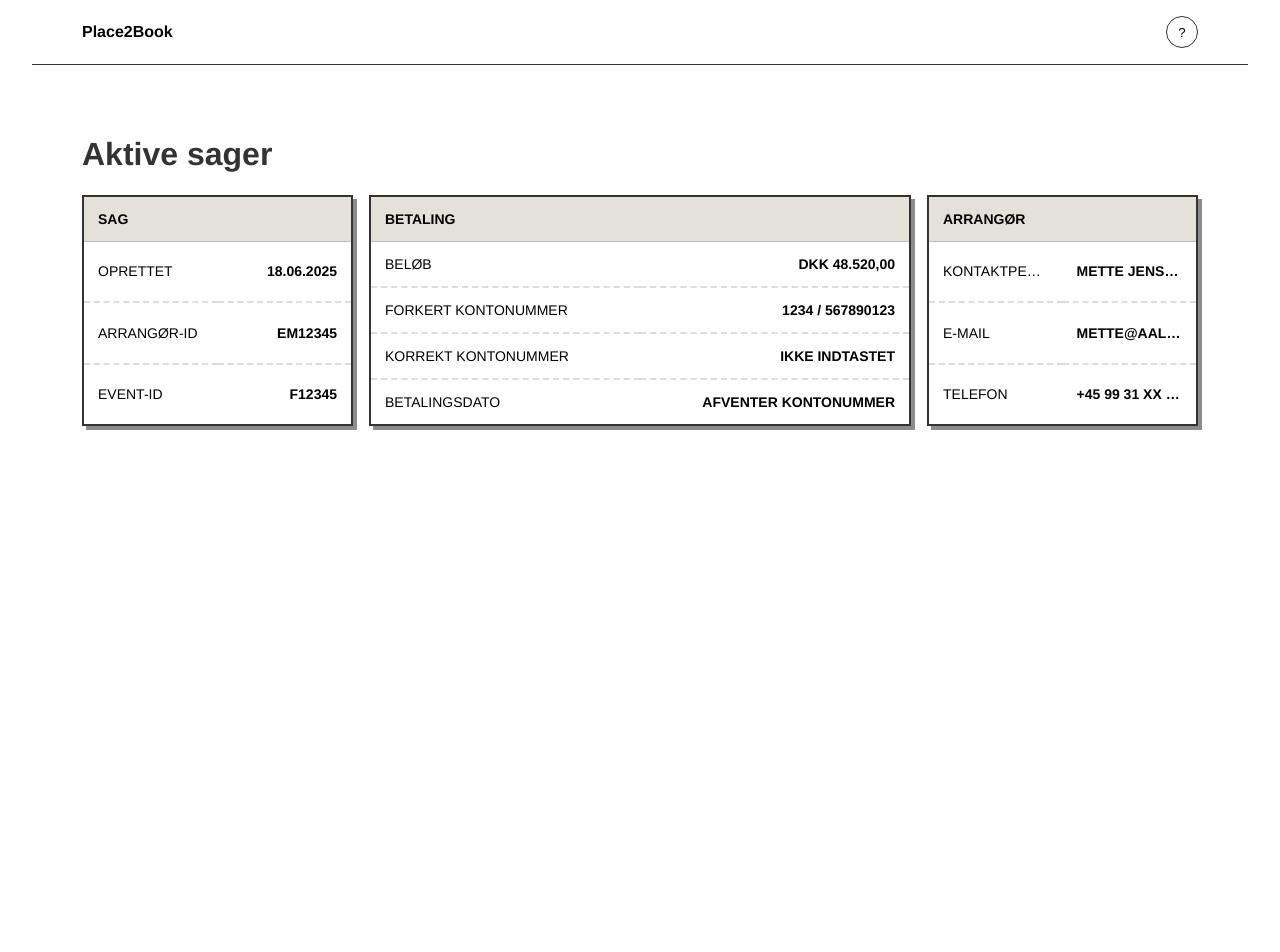
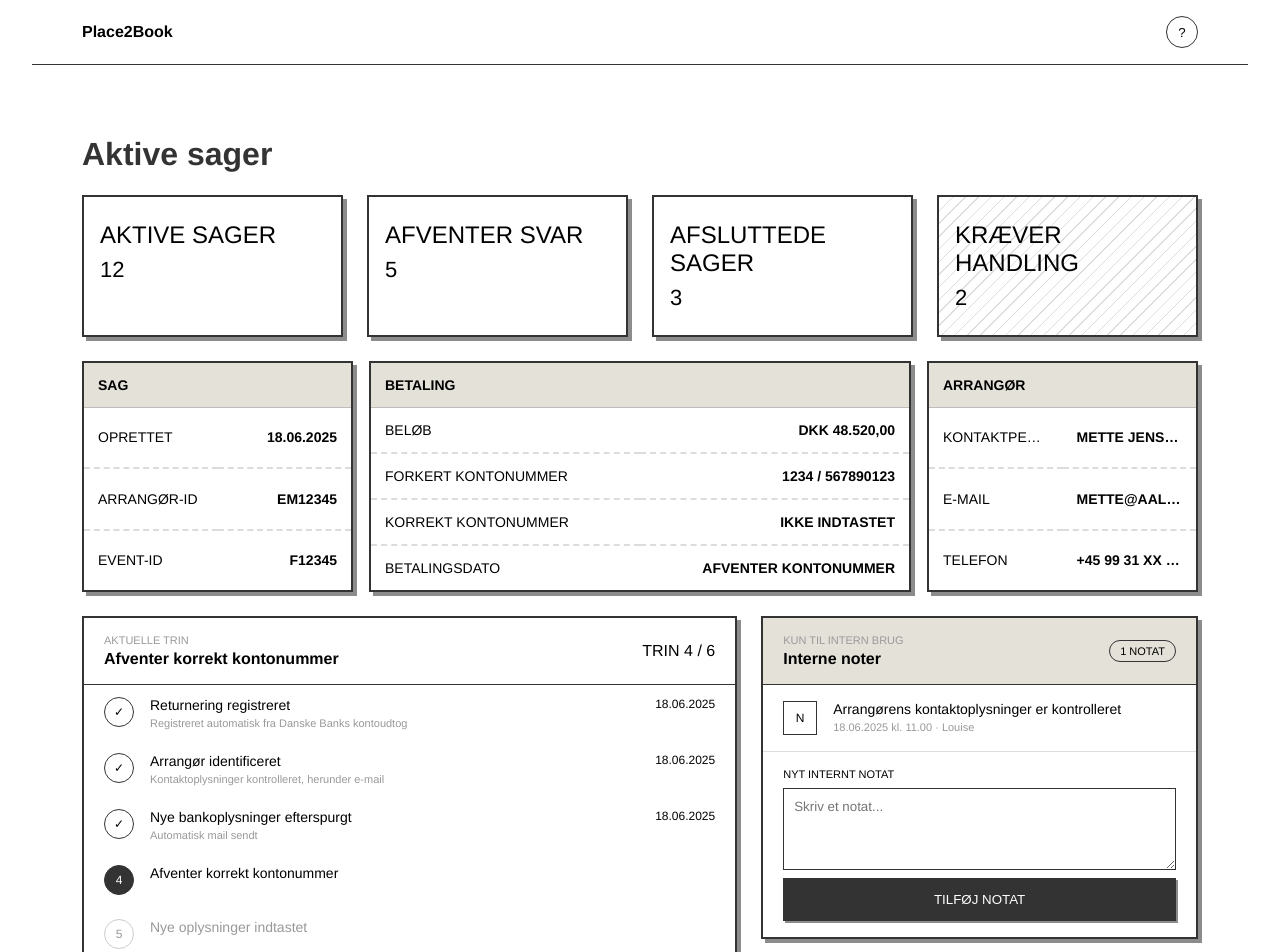
Before and after one commit to cs-26-dat-3-05/P3, a React (Vite) app in the folder frontend/: page / in a window 1280 px wide. Shown: the top 952 px of the page. Before the commit the page ends 800 px from the top, so only its background shows below. Built offline with nearby package versions, Linux system fonts and the light colour scheme.

Commit message:
Add AktuelleTrin and InternalNotes components, gen tilføjede KpiCards som blev fjenet af andet commit

```diff
--- a/frontend/src/App.tsx
+++ b/frontend/src/App.tsx
@@ -1,10 +1,28 @@
 import styled from "styled-components";
 import Header from "./components/Header";
 import KpiCard from "./components/KpiCard";
+import CaseCards from "./components/CaseCards";
+import AktuelleTrin from "./components/AktuelleTrin/index";
+import InternalNotes from "./components/InternalNotes/index";
+
 const Heading = styled.h1`
   color: var(--primary-color);
 `;
-import CaseCards from "./components/CaseCards";
+
+const KpiRow = styled.div`
+  display: grid;
+  grid-template-columns: repeat(4, 1fr);
+  gap: 24px;
+  margin-bottom: 24px;
+`;
+
+const CaseDetails = styled.div`
+  display: grid;
+  grid-template-columns: 3fr 2fr;
+  gap: 24px;
+  margin-top: 24px;
+  align-items: start;
+`;
 
 export default function App() {
   return (
@@ -12,7 +30,17 @@ export default function App() {
     <Header />
     <main className="page">
       <Heading>Aktive sager</Heading>
+      <KpiRow>
+        <KpiCard label="AKTIVE SAGER" count={12} />
+        <KpiCard label="AFVENTER SVAR" count={5} />
+        <KpiCard label="AFSLUTTEDE SAGER" count={3} />
+        <KpiCard label="KRÆVER HANDLING" count={2} highlighted />
+      </KpiRow>
       <CaseCards></CaseCards>
+      <CaseDetails>
+        <AktuelleTrin></AktuelleTrin>
+        <InternalNotes></InternalNotes>
+      </CaseDetails>
     </main>
     </>
   );
--- /dev/null
+++ b/frontend/src/components/AktuelleTrin/index.tsx
@@ -0,0 +1,74 @@
+import { Card, StepHeader, HeaderLabel, HeaderTitle, StepRow, StepCircle, StepText, StepTitle, StepDescription, StepDate} from "./style"
+export interface Step {
+    number: number;
+    title: string;
+    description?: string;
+    date?: string;
+    status: "done" | "current" | "upcoming";
+}
+
+const MOCK_STEPS: Step[] = [
+    {
+        number: 1,
+        title: "Returnering registreret",
+        description: "Registreret automatisk fra Danske Banks kontoudtog",
+        date: "18.06.2025",
+        status: "done",
+    },
+    {
+        number: 2,
+        title: "Arrangør identificeret",
+        description: "Kontaktoplysninger kontrolleret, herunder e-mail",
+        date: "18.06.2025",
+        status: "done",
+    },
+    {
+        number: 3,
+        title: "Nye bankoplysninger efterspurgt",
+        description: "Automatisk mail sendt",
+        date: "18.06.2025",
+        status: "done",
+    },
+    {
+        number: 4,
+        title: "Afventer korrekt kontonummer",
+        status: "current",
+    },
+    {
+        number: 5,
+        title: "Nye oplysninger indtastet",
+        status: "upcoming",
+    },
+    {
+        number: 6,
+        title: "Udbetaling genindsendt",
+        status: "upcoming",
+    }
+];
+
+export default function AktuelleTrin() {
+    const currentStep = MOCK_STEPS.find((step) => step.status === "current");
+    const totalSteps = MOCK_STEPS.length;
+    return (
+        <Card>
+            <StepHeader>
+                <div>
+                    <HeaderLabel>AKTUELLE TRIN</HeaderLabel>
+                    <HeaderTitle>{currentStep?.title}</HeaderTitle>
+                </div>
+                <span>TRIN {currentStep?.number} / {totalSteps}</span>
+            </StepHeader>
+
+            {MOCK_STEPS.map((step) => (
+                <StepRow key={step.number}>
+                    <StepCircle $status={step.status}>{step.status === "done" ? "✓" : step.number}</StepCircle>
+                    <StepText>
+                        <StepTitle $status={step.status}>{step.title}</StepTitle>
+                        <StepDescription>{step.description}</StepDescription>
+                    </StepText>
+                    <StepDate>{step.date}</StepDate>
+                </StepRow>
+            ))}
+        </Card>
+    );
+}
--- /dev/null
+++ b/frontend/src/components/AktuelleTrin/style.tsx
@@ -0,0 +1,83 @@
+import { styled } from "styled-components";
+import type { Step } from "./index";
+export const Card = styled.div.attrs({ className: "box"})`
+&& {
+    padding: 0px;
+}
+`;
+
+export const StepHeader = styled.div`
+    display: flex;
+    justify-content: space-between;
+    align-items: center;
+    padding: 16px 20px;
+    border-bottom: var(--border-sm);
+`;
+
+export const HeaderLabel = styled.p`
+    margin: 0px;
+    font-size: 11px;
+    color: #999;
+`;
+
+export const HeaderTitle = styled.p`
+    margin: 4px 0 0;
+    font-weight: bold;
+`;
+
+export const StepRow = styled.div`
+    display: flex;
+    gap: 16px;
+    padding: 12px 20px;
+`;
+
+export const StepCircle = styled.span<{ $status: Step["status"] }>`
+    display: flex;
+    align-items: center;
+    justify-content: center;
+    width: 28px;
+    height: 28px;
+    border-radius: 50%;
+    border: var(--border-sm);
+    font-size: 12px;
+    flex-shrink: 0;
+
+    ${({ $status}) =>
+        $status === "current" &&
+    `
+    background: var(--primary-color);
+    color: white;
+    `}
+
+    ${({ $status}) =>
+        $status === "upcoming" &&
+    `
+    border-color: #ccc;
+    color: #999;
+    `}
+`;
+
+export const StepText = styled.div`
+    flex: 1;
+`;
+
+export const StepTitle = styled.p<{ $status: Step["status"] }>`
+    margin: 0;
+    font-size: 14px;
+
+    ${({ $status }) =>
+        $status === "upcoming" &&
+        `
+            color: #999
+        `}
+`;
+
+export const StepDescription = styled.p`
+    margin: 4px 0 0;
+    font-size: 11px;
+    color: #999;
+`;
+
+export const StepDate = styled.span`
+    font-size: 12px;
+`;
--- /dev/null
+++ b/frontend/src/components/InternalNotes/index.tsx
@@ -0,0 +1,54 @@
+import {
+    Card, NotesHeader, HeaderLabel, HeaderTitle, Badge,
+    NoteItem, NoteIcon, NoteText, NoteMeta,
+    NewNoteForm, NoteLabel, NoteInput, AddButton,
+} from "./style";
+
+interface Note {
+    text: string;
+    date: string;
+    time: string;
+    author: string;
+    id: number;
+}
+
+const MOCK_NOTES: Note[] = [
+    {
+        id: 1,
+        text: "Arrangørens kontaktoplysninger er kontrolleret",
+        date: "18.06.2025",
+        time: "11.00",
+        author: "Louise"
+    },
+];
+
+export default function InternalNotes() {
+    const noteCount = MOCK_NOTES.length;
+
+    return (
+        <Card>
+            <NotesHeader>
+                <div>
+                    <HeaderLabel>KUN TIL INTERN BRUG</HeaderLabel>
+                    <HeaderTitle>Interne noter</HeaderTitle>
+                </div>
+                <Badge>{noteCount} {noteCount === 1 ? "NOTAT" : "NOTATER"}</Badge>
+            </NotesHeader>
+
+            {MOCK_NOTES.map((note) => (
+                <NoteItem key={note.id}>
+                    <NoteIcon>N</NoteIcon>
+                    <div>
+                        <NoteText>{note.text}</NoteText>
+                        <NoteMeta>{note.date} kl. {note.time} · {note.author}</NoteMeta>
+                    </div>
+                </NoteItem>
+            ))}
+            <NewNoteForm>
+                <NoteLabel htmlFor="new-note">NYT INTERNT NOTAT</NoteLabel>
+                <NoteInput id="new-note" placeholder="Skriv et notat..." rows={4} ></NoteInput>
+                <AddButton>TILFØJ NOTAT</AddButton>
+            </NewNoteForm>
+        </Card>
+    );
+}
--- /dev/null
+++ b/frontend/src/components/InternalNotes/style.tsx
@@ -0,0 +1,92 @@
+import { styled } from "styled-components";
+
+export const Card = styled.div.attrs({ className: "box" })`
+    && {
+        padding: 0;
+    }
+`;
+
+export const NotesHeader = styled.div`
+    display: flex;
+    justify-content: space-between;
+    align-items: center;
+    padding: 16px 20px;
+    border-bottom: var(--border-sm);
+    background: #e4e1d9;
+`;
+
+export const HeaderLabel = styled.p`
+    margin: 0;
+    font-size: 11px;
+    color: #999;
+`;
+
+export const HeaderTitle = styled.p`
+    margin: 4px 0 0;
+    font-weight: bold;
+`;
+
+export const Badge = styled.span`
+    border: var(--border-sm);
+    padding: 4px 10px;
+    font-size: 11px;
+    border-radius: 999px;
+`;
+
+export const NoteItem = styled.div`
+    display: flex;
+    gap: 16px;
+    padding: 16px 20px;
+    border-bottom: 1px solid #ddd;
+`;
+
+export const NoteIcon = styled.span`
+    display: flex;
+    align-items: center;
+    justify-content: center;
+    width: 32px;
+    height: 32px;
+    border: var(--border-sm);
+    font-size: 12px;
+    flex-shrink: 0;
+`;
+
+export const NoteText = styled.p`
+    margin: 0;
+    font-size: 14px;
+`;
+
+export const NoteMeta = styled.p`
+    margin: 4px 0 0;
+    font-size: 11px;
+    color: #999;
+`;
+
+export const NewNoteForm = styled.div`
+    display: flex;
+    flex-direction: column;
+    gap: 8px;
+    padding: 16px 20px;
+`;
+
+export const NoteLabel = styled.label`
+    font-size: 11px;
+`;
+
+export const NoteInput = styled.textarea`
+    width: 100%;
+    box-sizing: border-box;
+    padding: 10px;
+    border: var(--border-sm);
+    font-family: inherit;
+    resize: vertical;
+`;
+
+export const AddButton = styled.button`
+    padding: 14px;
+    background: var(--primary-color);
+    color: white;
+    border: none;
+    box-shadow: var(--shadow-sm);
+    cursor: pointer;
+`;
```
